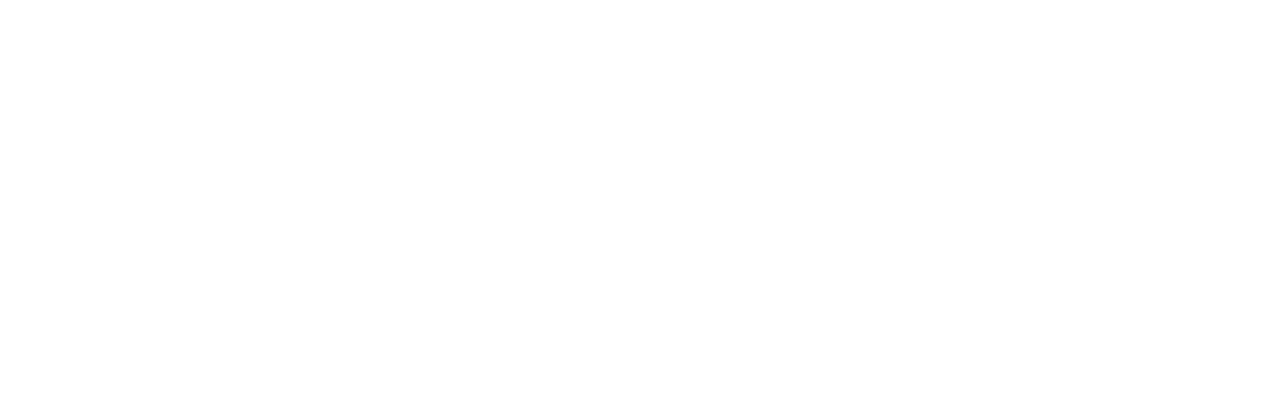
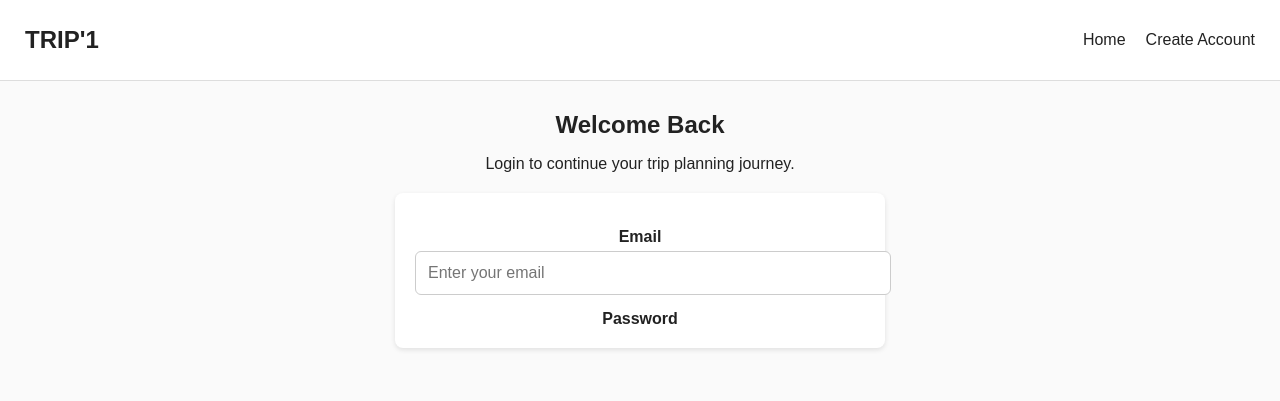
Before and after one commit to GPrerna09/trip1-app, a plain HTML site: page pages/login.html in a window 1280 px wide. Drawn offline with Linux system fonts and the light colour scheme.

Commit message:
Update login.html

```diff
--- a/pages/login.html
+++ b/pages/login.html
@@ -1 +1,31 @@
-<!-- placeholder for login.html -->
+<!DOCTYPE html>
+<html lang="en">
+<head>
+  <meta charset="UTF-8">
+  <meta name="viewport" content="width=device-width, initial-scale=1.0">
+  <title>Login | TRIP'1</title>
+  <link rel="stylesheet" href="../styles.css">
+  <script src="../firebase.js"></script>
+</head>
+
+<body>
+
+<!-- NAVBAR -->
+<nav class="navbar">
+  <div class="logo">TRIP'1</div>
+  <ul class="nav-links">
+    <li><a href="../index.html">Home</a></li>
+    <li><a href="signup.html">Create Account</a></li>
+  </ul>
+</nav>
+
+<section class="container">
+  <h1>Welcome Back</h1>
+  <p>Login to continue your trip planning journey.</p>
+
+  <form id="loginForm">
+    <label>Email</label>
+    <input type="email" id="email" placeholder="Enter your email">
+
+    <label>Password</label>
+    <input type="password" id="password" placeholder=
```
